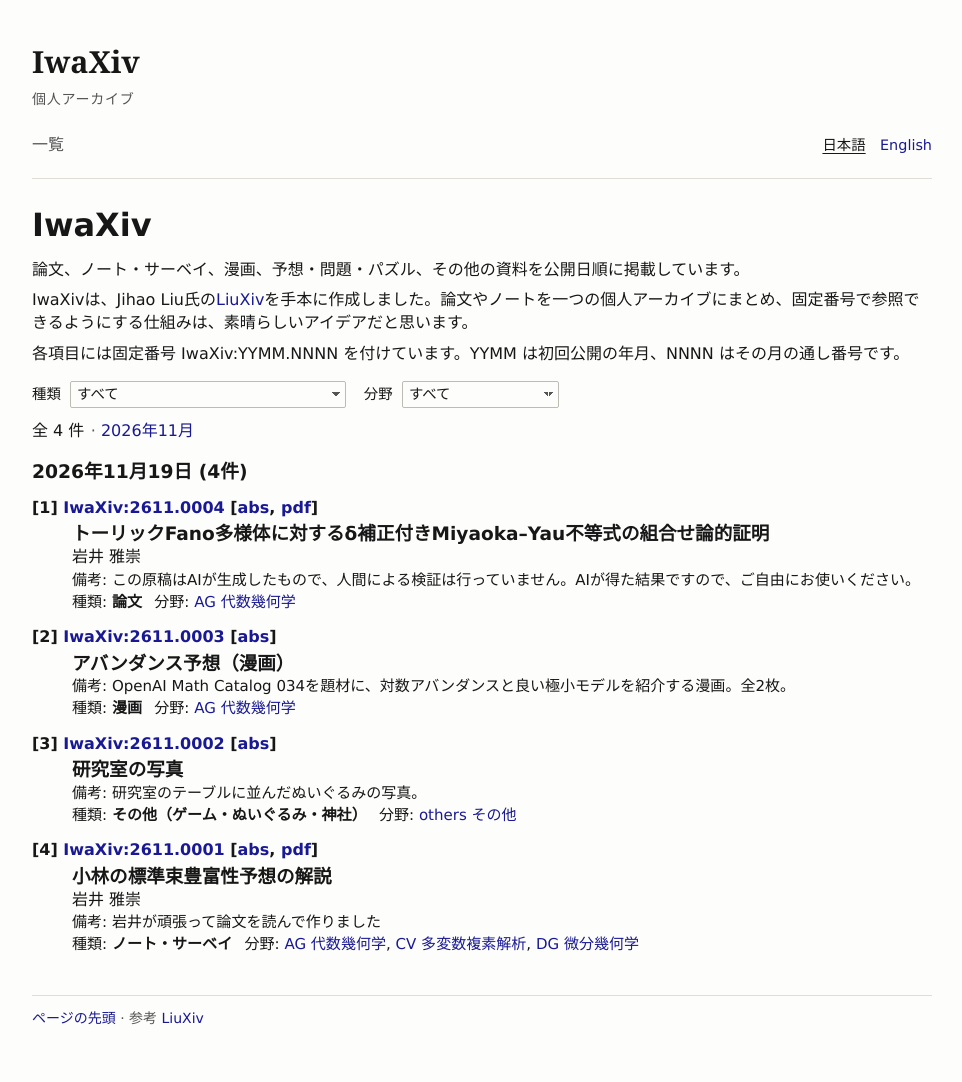
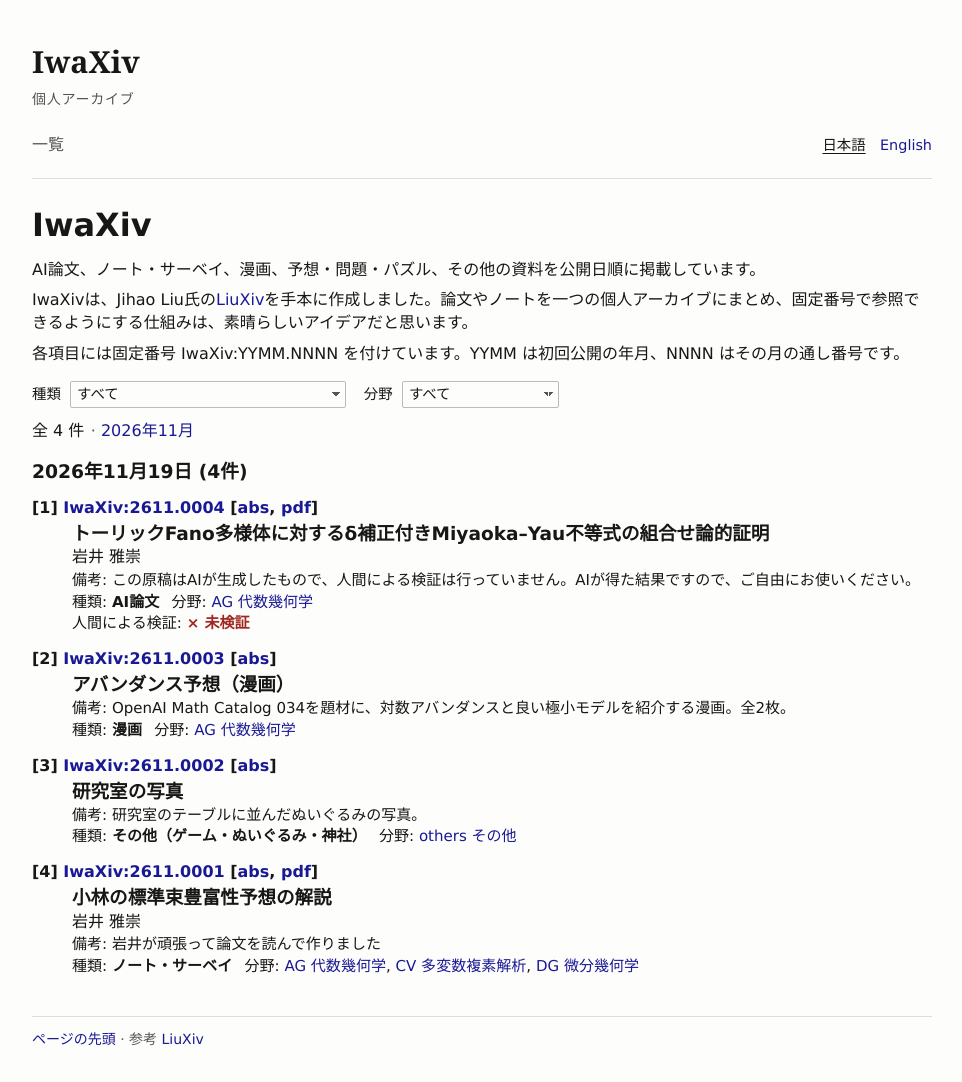
Before and after one commit to masataka123/IwaXiv, a Jekyll site: the page built from index.html, in a window 1280 px wide. Shown: the whole page, without its empty margins (158-1120 px from the left). Built offline with Jekyll 4.4.1, drawn with Linux system fonts in a browser that asks for light colours; before the commit the page ends 1060 px from its top, so only the background shows below that.

Commit message:
Show human verification for AI papers [skip ci]

```diff
--- a/_data/locales.yml
+++ b/_data/locales.yml
@@ -4,7 +4,7 @@ ja:
   switch_language: 表示言語
   skip: 本文へ移動
   personal_archive: 個人アーカイブ
-  description: 論文、ノート・サーベイ、漫画、予想・問題・パズル、その他の資料を公開日順に掲載しています。
+  description: AI論文、ノート・サーベイ、漫画、予想・問題・パズル、その他の資料を公開日順に掲載しています。
   inspiration: IwaXivは、Jihao Liu氏の[LiuXiv](https://jihaoliu.org/liuxiv.html)を手本に作成しました。論文やノートを一つの個人アーカイブにまとめ、固定番号で参照できるようにする仕組みは、素晴らしいアイデアだと思います。
   identifier_note: 各項目には固定番号 IwaXiv:YYMM.NNNN を付けています。YYMM は初回公開の年月、NNNN はその月の通し番号です。
   archive_title: 一覧
@@ -12,6 +12,11 @@ ja:
   type: 種類
   topic: 分野
   comments: 備考
+  human_verification:
+    label: 人間による検証
+    verified: 検証済み
+    unverified: 未検証
+    unspecified: 記載なし
   abstract: 要旨
   image_page: "%n%ページ目"
   detail_link: 個別ページ
@@ -35,7 +40,7 @@ en:
   switch_language: Language
   skip: Skip to content
   personal_archive: Personal archive
-  description: Papers, notes and surveys, comics, conjectures, problems, puzzles, and other works, listed by date of publication.
+  description: AI papers, notes and surveys, comics, conjectures, problems, puzzles, and other works, listed by date of publication.
   inspiration: IwaXiv was modeled on Jihao Liu’s [LiuXiv](https://jihaoliu.org/liuxiv.html). Bringing papers and notes together in a personal archive and giving each entry a permanent identifier is a wonderful idea.
   identifier_note: "Each entry has a permanent identifier IwaXiv:YYMM.NNNN. YYMM is the year and month of first publication, and NNNN is the serial number within that month."
   archive_title: Archive
@@ -43,6 +48,11 @@ en:
   type: Type
   topic: Subjects
   comments: Comments
+  human_verification:
+    label: Human-verified
+    verified: Verified
+    unverified: Not verified
+    unspecified: Not reported
   abstract: Abstract
   image_page: "Page %n%"
   detail_link: Entry
--- a/_data/taxonomy.yml
+++ b/_data/taxonomy.yml
@@ -1,7 +1,7 @@
 types:
   paper:
-    ja: 論文
-    en: Paper
+    ja: AI論文
+    en: AI paper
   notes:
     ja: ノート・サーベイ
     en: Notes and surveys
--- a/_data/works.yml
+++ b/_data/works.yml
@@ -59,6 +59,7 @@
   published_on: "2026-11-19"
   type: paper
   topics: [AG]
+  human_verified: false
   pdf: /assets/works/2611.0004/toric_Fano_MY_2026_1119.pdf
   ja:
     authors: 岩井 雅崇
--- /dev/null
+++ b/_includes/human-verification.html
@@ -0,0 +1,13 @@
+{%- if include.work.type == 'paper' -%}
+  {%- assign labels = include.locale.human_verification -%}
+  {%- assign status = 'unspecified' -%}
+  {%- assign symbol = '–' -%}
+  {%- if include.work.human_verified == true -%}
+    {%- assign status = 'verified' -%}
+    {%- assign symbol = '✓' -%}
+  {%- elsif include.work.human_verified == false -%}
+    {%- assign status = 'unverified' -%}
+    {%- assign symbol = '×' -%}
+  {%- endif -%}
+  <p class="entry-notes">{{ labels.label }}: <strong data-human-verification="{{ status }}"><span aria-hidden="true">{{ symbol }}</span> {{ labels[status] }}</strong></p>
+{%- endif -%}
--- a/_layouts/archive.html
+++ b/_layouts/archive.html
@@ -57,6 +57,7 @@ layout: default
                     {% if localized.authors %}<p class="authors">{{ localized.authors | escape }}</p>{% endif %}
                     <p class="entry-notes">{{ locale.comments }}: {{ localized.comments | default: localized.summary | escape }}</p>
                     <p class="entry-notes"><span class="entry-type">{{ locale.type }}: <strong>{{ type[page.lang] }}</strong></span> {{ locale.topic }}: {% include topics.html work=work locale=locale %}</p>
+                    {% include human-verification.html work=work locale=locale %}
                   </dd>
                 </div>
               {% endfor %}
--- a/_layouts/work.html
+++ b/_layouts/work.html
@@ -27,6 +27,7 @@ layout: default
         <dd>{% include topics.html work=work locale=locale %}</dd>
       </div>
     </dl>
+    {% include human-verification.html work=work locale=locale %}
     {% if images %}
       <div class="work-images">
         {% for image in images %}
--- a/assets/css/style.css
+++ b/assets/css/style.css
@@ -144,6 +144,9 @@ h1 { margin: 0 0 0.85rem; font-size: 2rem; line-height: 1.2; }
 .authors, .entry-notes { margin: 0.1rem 0 0; }
 .entry-notes { font-size: 0.94rem; }
 .entry-type { display: inline-block; margin-right: 0.5em; }
+[data-human-verification] { color: var(--muted); }
+[data-human-verification="verified"] { color: #245737; }
+[data-human-verification="unverified"] { color: #a02722; }
 
 .no-results { margin: 1.1rem 0; }
 
```
Also changed, not shown: README.md.
